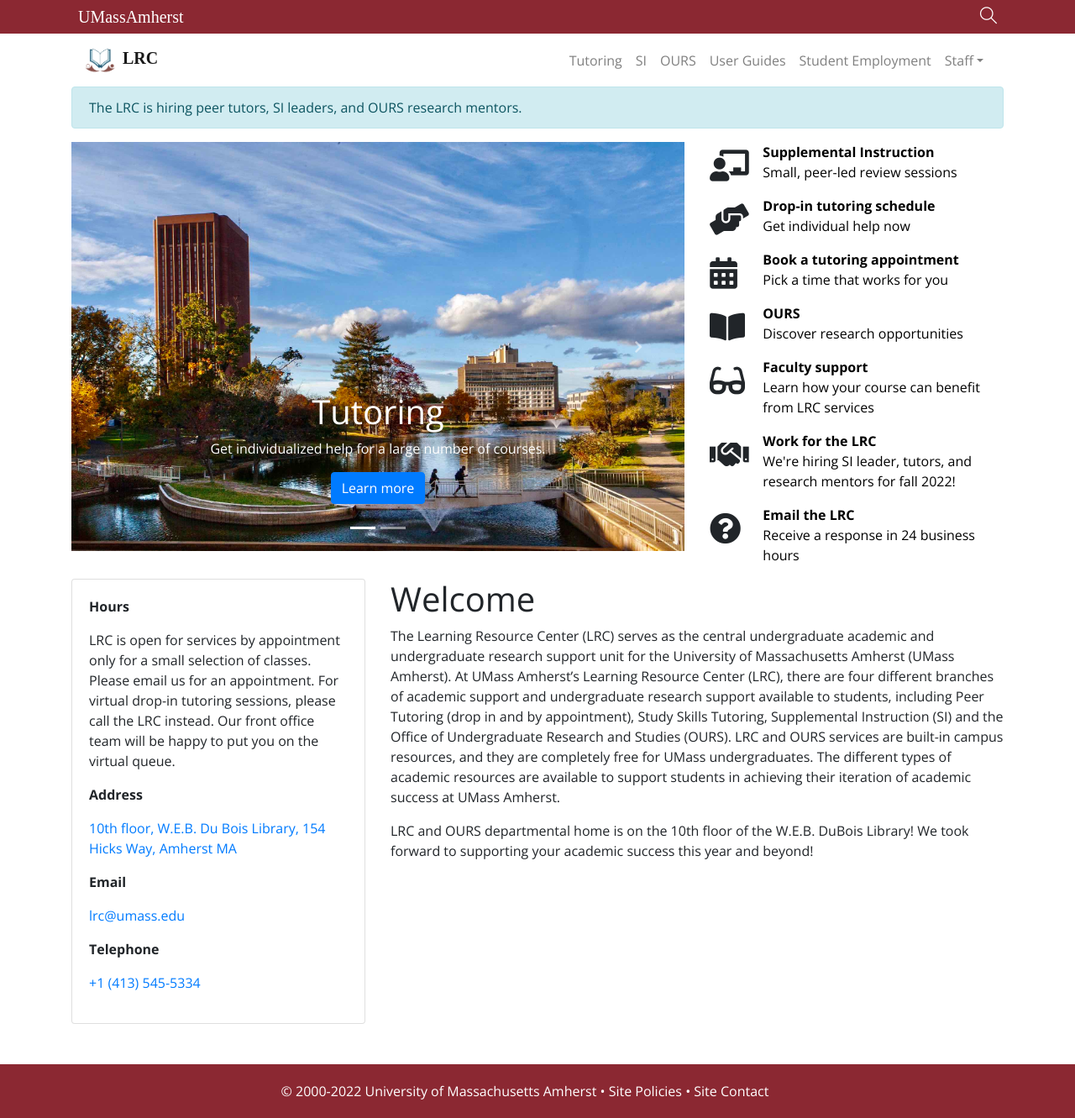
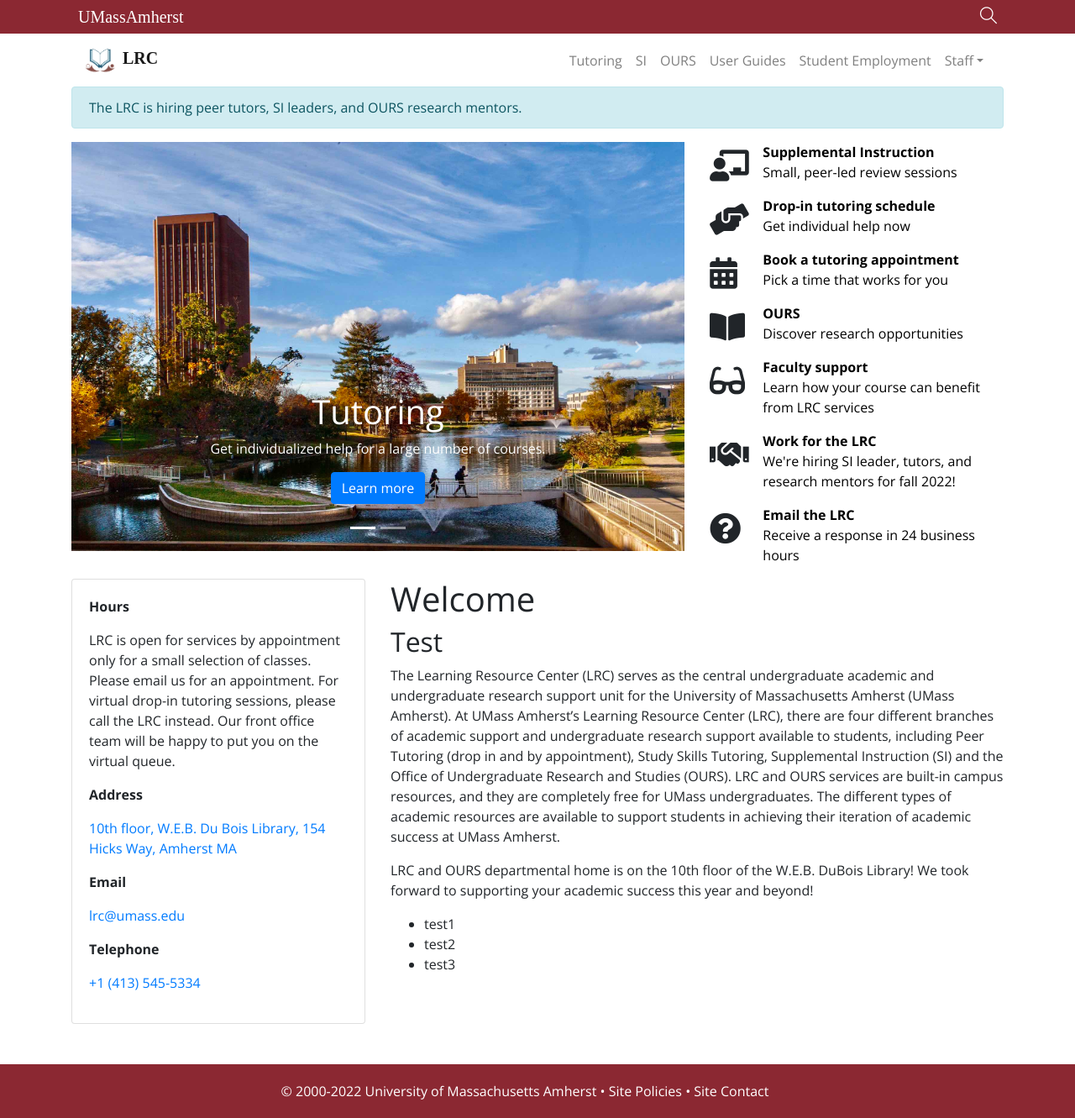
Before and after one commit to umass-lrc/ours-website, a Jekyll site: the page built from index.md, in a window 1280 px wide. Shown: the whole page at 84% size. Built offline with Jekyll 4.4.1, drawn with Linux system fonts in a browser that asks for light colours; nearby versions of some CDN libraries; some web fonts are replaced.

Commit message:
Update index.md

```diff
--- a/index.md
+++ b/index.md
@@ -5,7 +5,12 @@ title: "Home"
 
 # Welcome
 
+## Test
 
 The Learning Resource Center (LRC) serves as the central undergraduate academic and undergraduate research support unit for the University of Massachusetts Amherst (UMass Amherst). At UMass Amherst’s Learning Resource Center (LRC), there are four different branches of academic support and undergraduate research support available to students, including Peer Tutoring (drop in and by appointment), Study Skills Tutoring, Supplemental Instruction (SI) and the Office of Undergraduate Research and Studies (OURS). LRC and OURS services are built-in campus resources, and they are completely free for UMass undergraduates. The different types of academic resources are available to support students in achieving their iteration of academic success at UMass Amherst.
 
 LRC and OURS departmental home is on the 10th floor of the W.E.B. DuBois Library! We took forward to supporting your academic success this year and beyond!
+
+* test1
+* test2
+* test3
```
